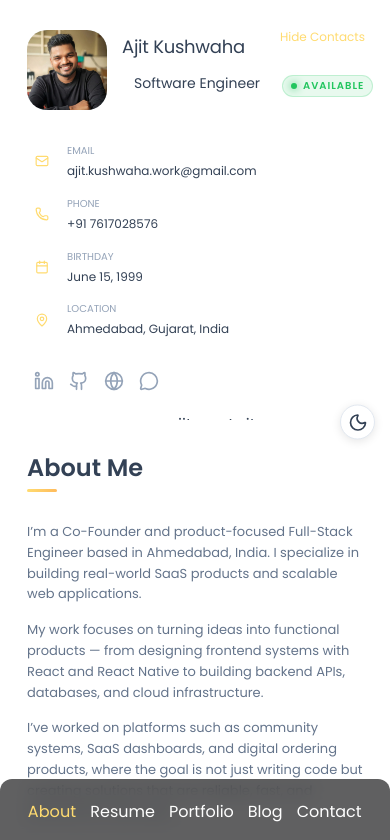
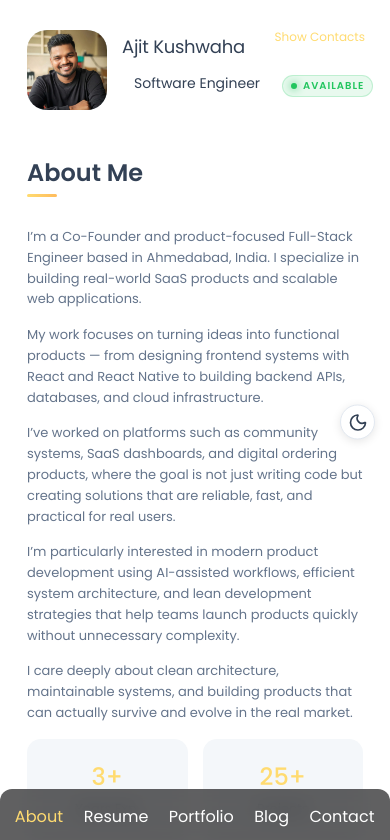
Before and after one commit to ajitkushawaha/ajitportfolio, a Next.js app: page / in a window 390 px wide. Shown: the top 840 px of the page. Built offline with nearby package versions, Linux system fonts and the light colour scheme.

Commit message:
refactor: Adjust initial sidebar contact visibility and refine responsive styling for branding and navigation elements.

```diff
--- a/src/app/globals.css
+++ b/src/app/globals.css
@@ -553,6 +553,10 @@ html { font-family: var(--ff-poppins); }
 
 body { background:#f3f2ef; }
 
+main {
+  padding-bottom: 80px;
+}
+
 
 #toast {
     visibility: hidden;
@@ -775,10 +779,7 @@ main {
 }
 
 .brand-container {
-  display: flex;
-  justify-content: center;
-  align-items: center;
-  margin-top: 10px;
+  display: none;
 }
 
 .info-content .brand {
@@ -821,6 +822,7 @@ main {
 .info_more-btn:focus::before { background: var(--bg-gradient-yellow-2); }
 
 .info_more-btn span { display: none; }
+.info_more-btn .icon-box-mobile { display: block; }
 
 .sidebar-info_more {
   opacity: 0;
@@ -909,16 +911,15 @@ main {
 
 .navbar-list {
   display: flex;
-  flex-wrap: wrap;
-  justify-content: center;
+  justify-content: space-evenly;
   align-items: center;
-  padding: 0 10px;
+  padding: 0 5px;
 }
 
 .navbar-link {
   color: white;
   font-size: var(--fs-8);
-  padding: 20px 7px;
+  padding: 15px 10px;
   transition: color var(--transition-1);
 }
 
@@ -1993,6 +1994,7 @@ textarea.form-input::-webkit-resizer { display: none; }
     font-size: var(--fs-8);
   }
 
+  .info_more-btn .icon-box-mobile { display: none; }
   .info_more-btn ion-icon { display: none; }
 
   .separator { margin: 32px 0; }
@@ -2312,7 +2314,19 @@ textarea.form-input::-webkit-resizer { display: none; }
    * MAIN
    */
 
-  main { margin-bottom: 60px; }
+  main {
+    margin-bottom: 60px;
+    padding-bottom: 0;
+  }
+
+  .brand-container {
+    display: flex;
+    justify-content: center;
+    align-items: center;
+    margin-top: 15px;
+    padding-top: 15px;
+    border-top: 1px solid var(--jet);
+  }
 
   .main-content {
     position: relative;
--- a/src/components/Sidebar.tsx
+++ b/src/components/Sidebar.tsx
@@ -15,7 +15,7 @@ import {
 } from 'lucide-react'
 
 export default function Sidebar() {
-  const [showContacts, setShowContacts] = useState(true)
+  const [showContacts, setShowContacts] = useState(false)
 
   return (
     <aside className={`sidebar ${showContacts ? 'active' : ''}`}>
@@ -42,7 +42,9 @@ export default function Sidebar() {
           onClick={() => setShowContacts(!showContacts)}
         >
           <span>{showContacts ? 'Hide Contacts' : 'Show Contacts'}</span>
-          <ChevronDown size={16} />
+          <div className="icon-box-mobile">
+            <ChevronDown size={16} />
+          </div>
         </button>
       </div>
 
```
